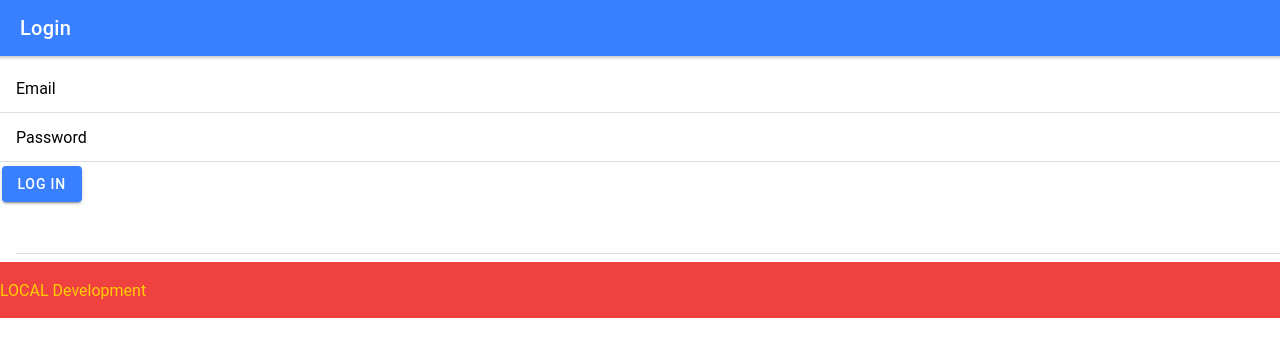
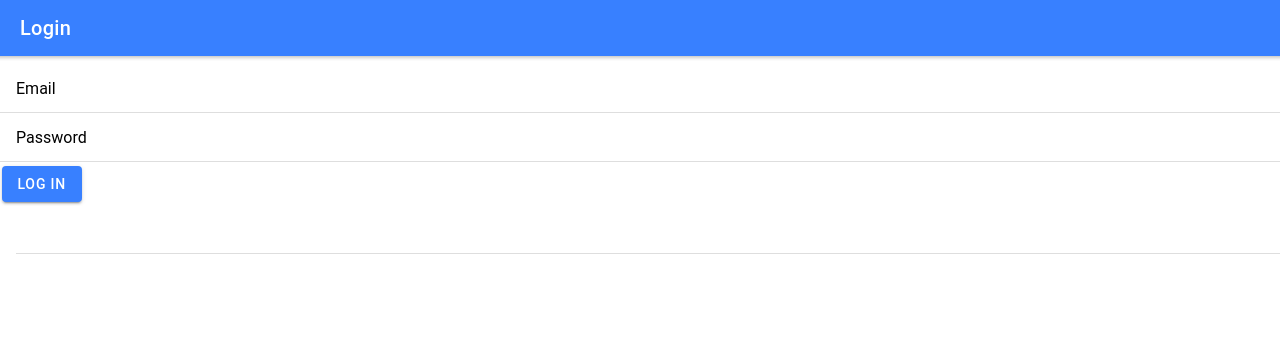
Before and after one commit to Team-Project-Zeus/Front-end, a React (Create React App) app: page /login in a window 1280 px wide. Shown: the top 356 px of the page. Built offline with nearby package versions, Linux system fonts and the light colour scheme; what typesafe-actions would draw is missing.

Commit message:
Fixed bug #23

```diff
--- a/src/pages/Login/Login.tsx
+++ b/src/pages/Login/Login.tsx
@@ -128,8 +128,9 @@ export default class Login extends Component<any, MyState> {
               <IonItem  ><p style={{ color: 'red' }}>{this.state.errorMessage}</p></IonItem>
             </IonList>
           </form>
+          {console.log(environment.environmentName)}
           {
-            environment.environmentName != "production" ? <IonToolbar color="danger">
+            environment.environmentName != "PRODUCTION" ? <IonToolbar color="danger">
               <IonText color="warning">LOCAL Development</IonText>
             </IonToolbar> : ''
 
```
